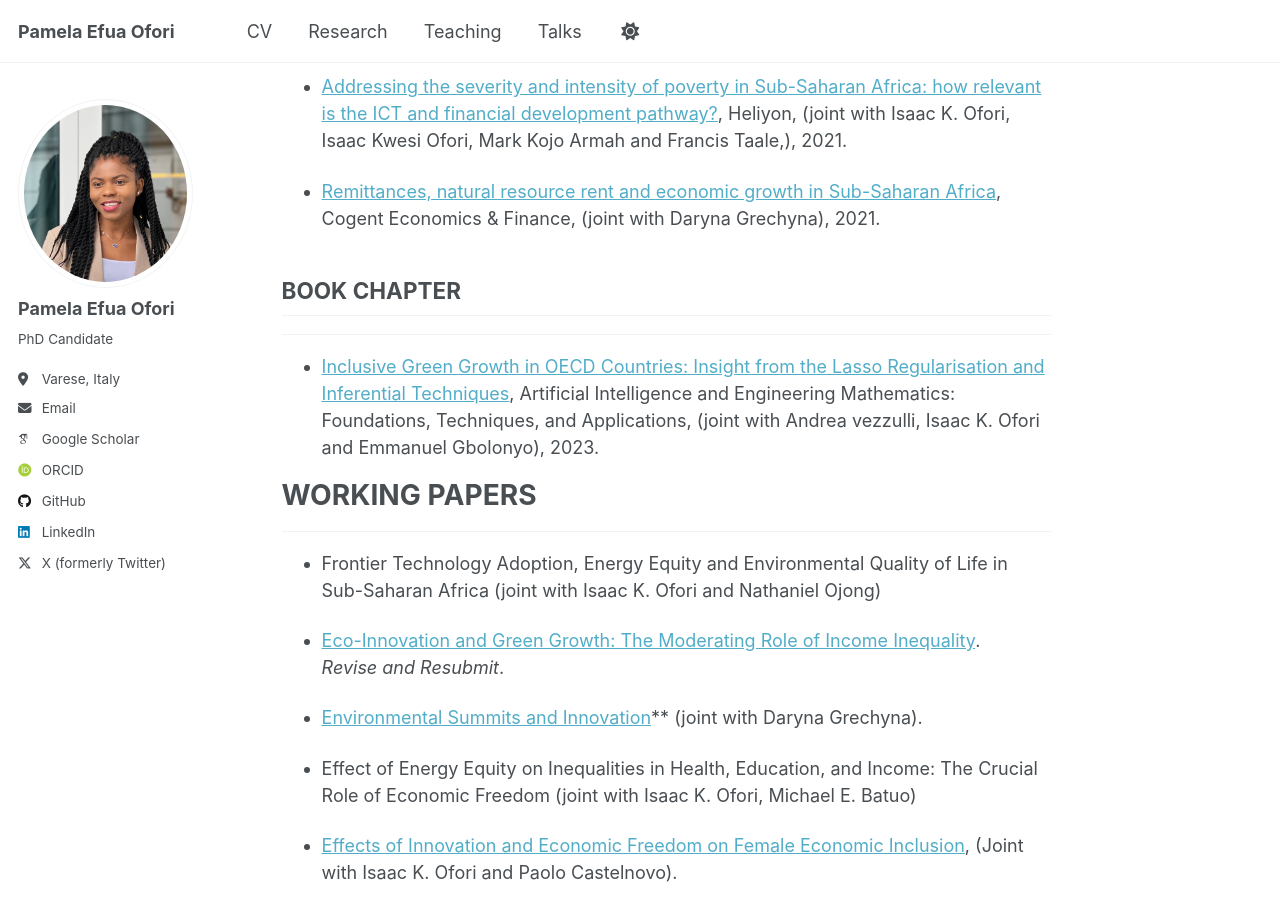
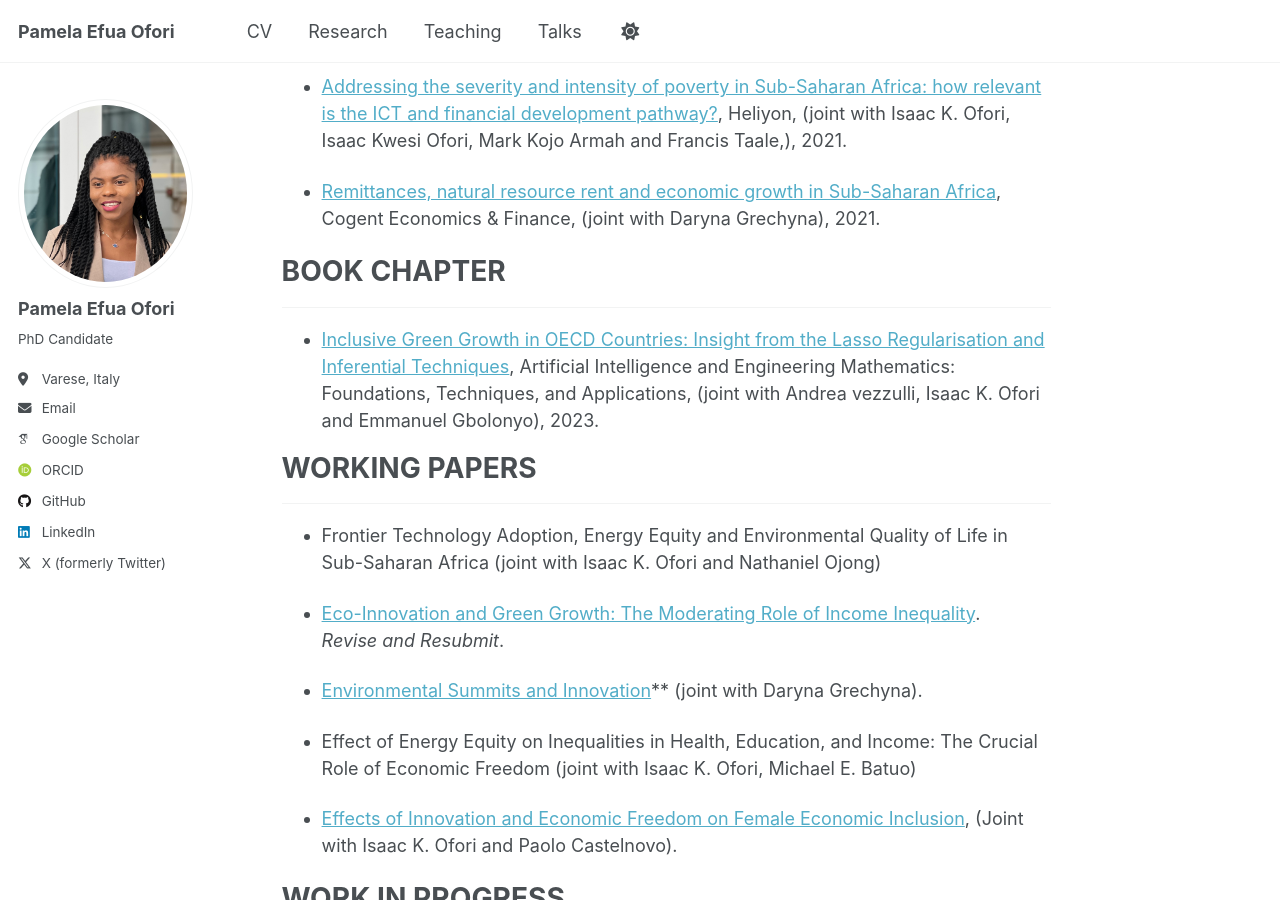
Before and after one commit to PEOFORI/peofori.github.io, a Jekyll site: the page built from _pages/research.md, in a window 1280 px wide and 900 px high, scrolled down 642 px. Built offline with Jekyll 4.4.1, drawn with Linux system fonts in a browser that asks for light colours; some web fonts are replaced; a script that is not in the unit is left out.

```diff
--- a/_pages/research.md
+++ b/_pages/research.md
@@ -27,7 +27,7 @@ height="0" width="0" style="display:none;visibility:hidden"></iframe></noscript>
 
 - [Remittances, natural resource rent and economic growth in Sub-Saharan Africa](https://doi.org/10.1080/23322039.2021.1979305), Cogent Economics & Finance, (joint with Daryna Grechyna), 2021. <br/>
 
-## BOOK CHAPTER
+# BOOK CHAPTER
 - - -
 - [Inclusive Green Growth in OECD Countries: Insight from the Lasso Regularisation and Inferential Techniques](https://www.taylorfrancis.com/chapters/edit/10.1201/9781003283980-18/inclusive-green-growth-oecd-countries-insight-lasso-regularization-inferential-techniques-andrea-vezzulli-isaac-ofori-pamela-ofori-emmanuel-gbolonyo), Artificial Intelligence and Engineering Mathematics: Foundations, Techniques, and Applications, (joint with Andrea vezzulli, Isaac K. Ofori and Emmanuel Gbolonyo), 2023. <br/>
 
```
